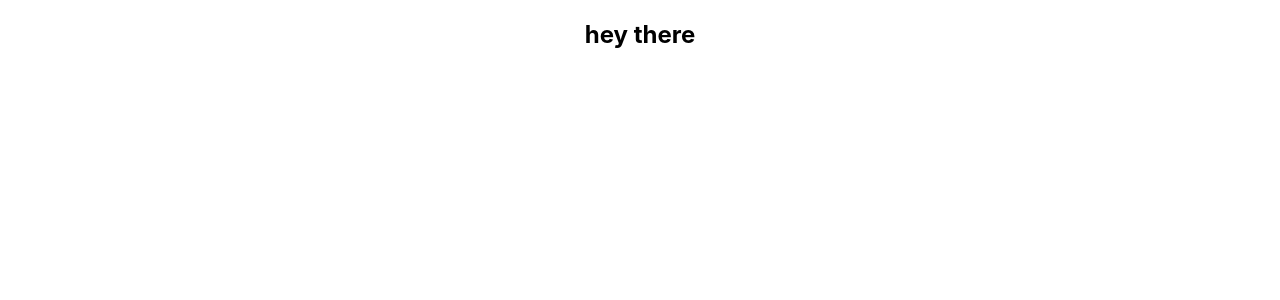
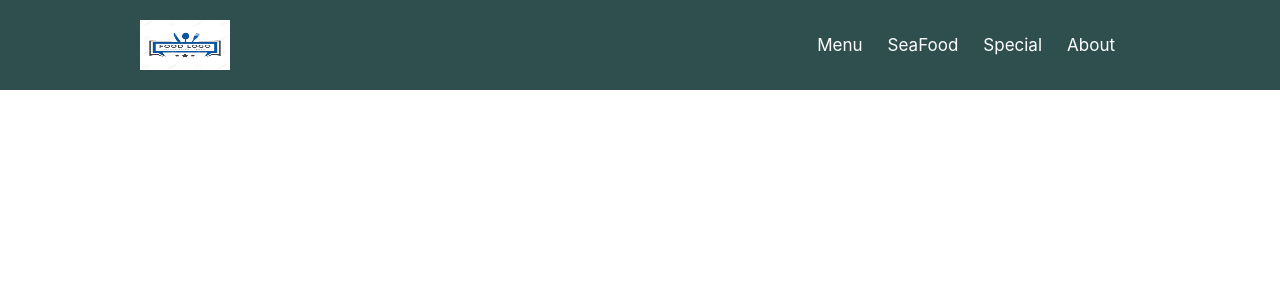
Before and after one commit to Hasanat902/react-food-shop, a React (Create React App) app: page / in a window 1280 px wide. Shown: the top 300 px of the page. Built offline with nearby package versions, Linux system fonts and the light colour scheme.

Commit message:
header added

```diff
--- a/src/App.js
+++ b/src/App.js
@@ -1,10 +1,10 @@
-import logo from './logo.svg';
 import './App.css';
+import Header from './components/Header/Header';
 
 function App() {
   return (
-    <div className="App">
-      <h2>hey there</h2>
+    <div>
+      <Header></Header>
     </div>
   );
 }
--- /dev/null
+++ b/src/components/Header/Header.css
@@ -0,0 +1,24 @@
+.header{
+    background-color: darkslategrey;
+    height: 90px;
+    display: flex;
+    align-items: center;
+    justify-content: space-between;
+    padding-left: 140px;
+    padding-right: 140px;
+}
+.header img{
+    width: 90px;
+    height: 50px;
+}
+
+.header a{
+    text-decoration: none;
+    color: #fff;
+    font-size: 17px;
+    margin-right: 25px;
+}
+
+.header a:hover{
+    color: orange;
+}
--- /dev/null
+++ b/src/components/Header/Header.js
@@ -0,0 +1,19 @@
+import React from 'react';
+import logo from '../../images/food-shop.jpg';
+import './Header.css';
+
+const Header = () => {
+    return (
+        <div className='header'>
+            <img src={logo} alt="" />
+            <div>
+                <a href="/Menu">Menu</a>
+                <a href="/seafood">SeaFood</a>
+                <a href="/special">Special</a>
+                <a href="/about">About</a>
+            </div>
+        </div>
+    );
+};
+
+export default Header;
```
Also changed, not shown: src/images/food-shop.jpg (added).
